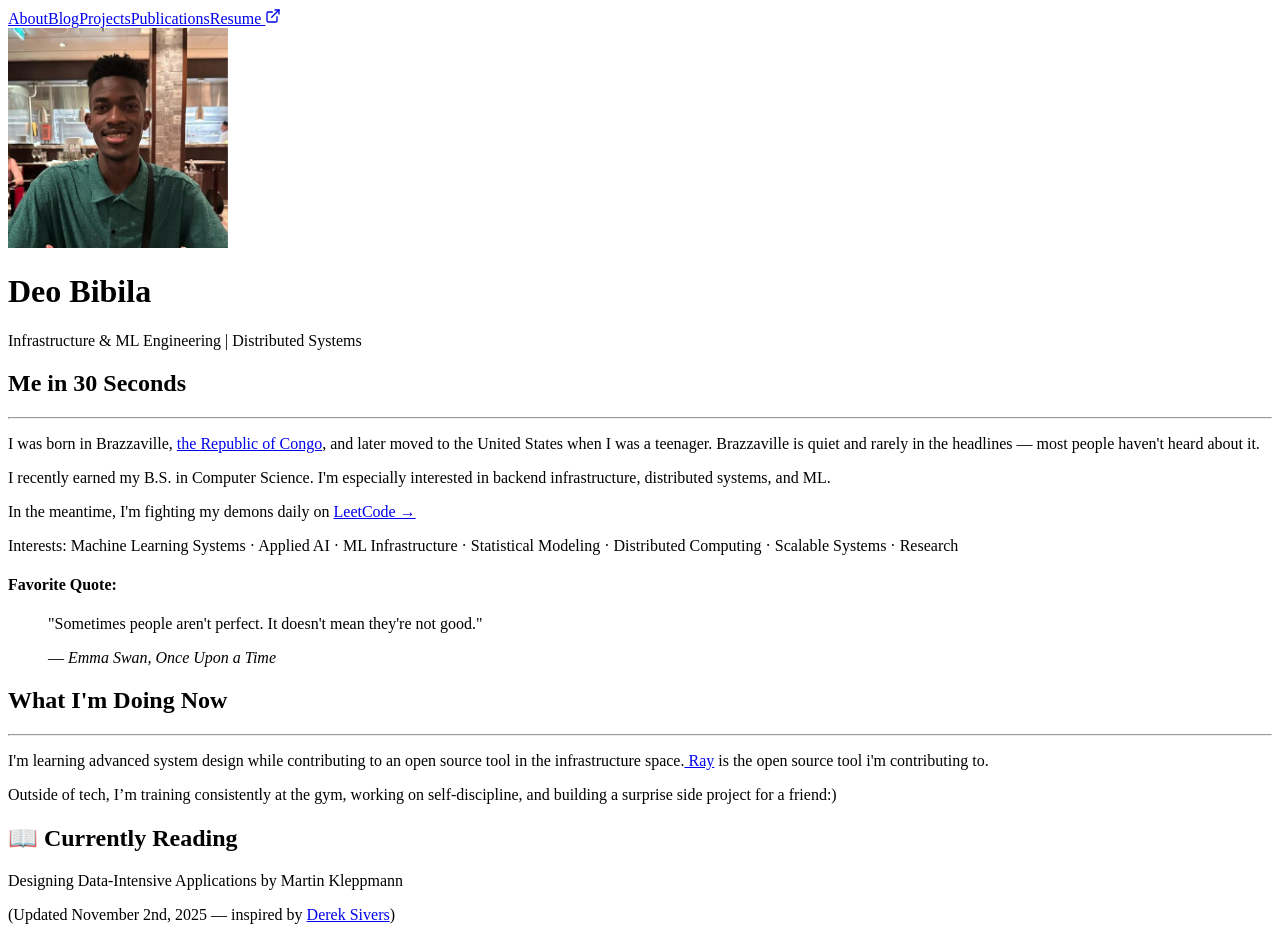
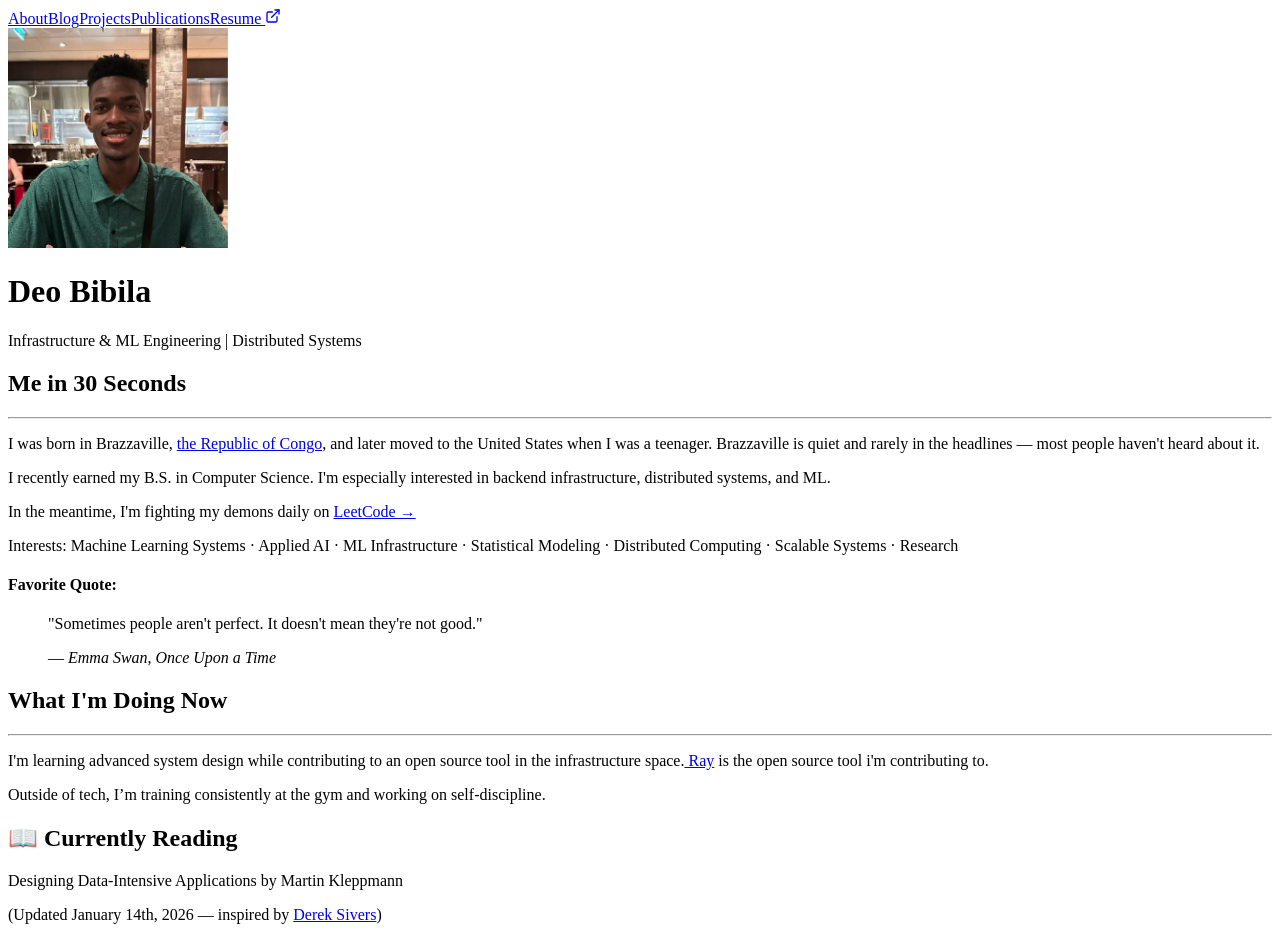
Before and after one commit to deobibila/portfolio-website, a Next.js app: page / in a window 1280 px wide. Shown: the top 938 px of the page. Built offline with nearby package versions, Linux system fonts and the light colour scheme; no server answers.

Commit message:
Updated home page

```diff
--- a/pages/index.tsx
+++ b/pages/index.tsx
@@ -106,7 +106,7 @@ function HomePage() {
             </p>
 
             <p className="text-gray-700">
-              Outside of tech, I’m training consistently at the gym, working on self-discipline, and building a surprise side project for a friend:)
+              Outside of tech, I’m training consistently at the gym and working on self-discipline.
             </p>
 
             <div className="p-4 border-l-4 border-green-400 bg-green-50 rounded mt-6">
@@ -118,7 +118,7 @@ function HomePage() {
             </div>
 
             <p className="text-sm text-gray-500 mt-2 italic">
-              (Updated November 2nd, 2025 — inspired by <a href="https://sivers.org/now" className="text-blue-500 hover:underline" target="_blank" rel="noopener noreferrer">Derek Sivers</a>)
+              (Updated January 14th, 2026 — inspired by <a href="https://sivers.org/now" className="text-blue-500 hover:underline" target="_blank" rel="noopener noreferrer">Derek Sivers</a>)
             </p>
             {/*
             <div className="grid grid-cols-1 md:grid-cols-2 gap-6 mt-6">
```
